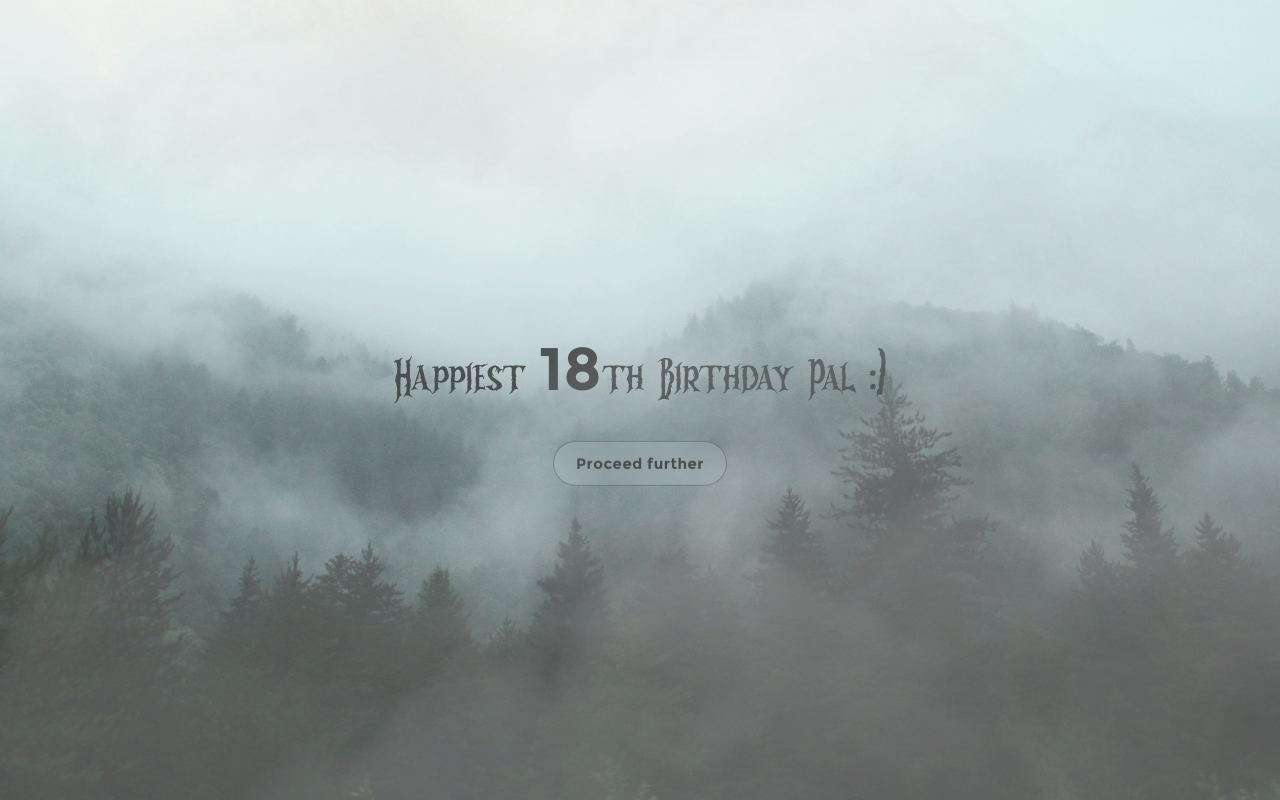
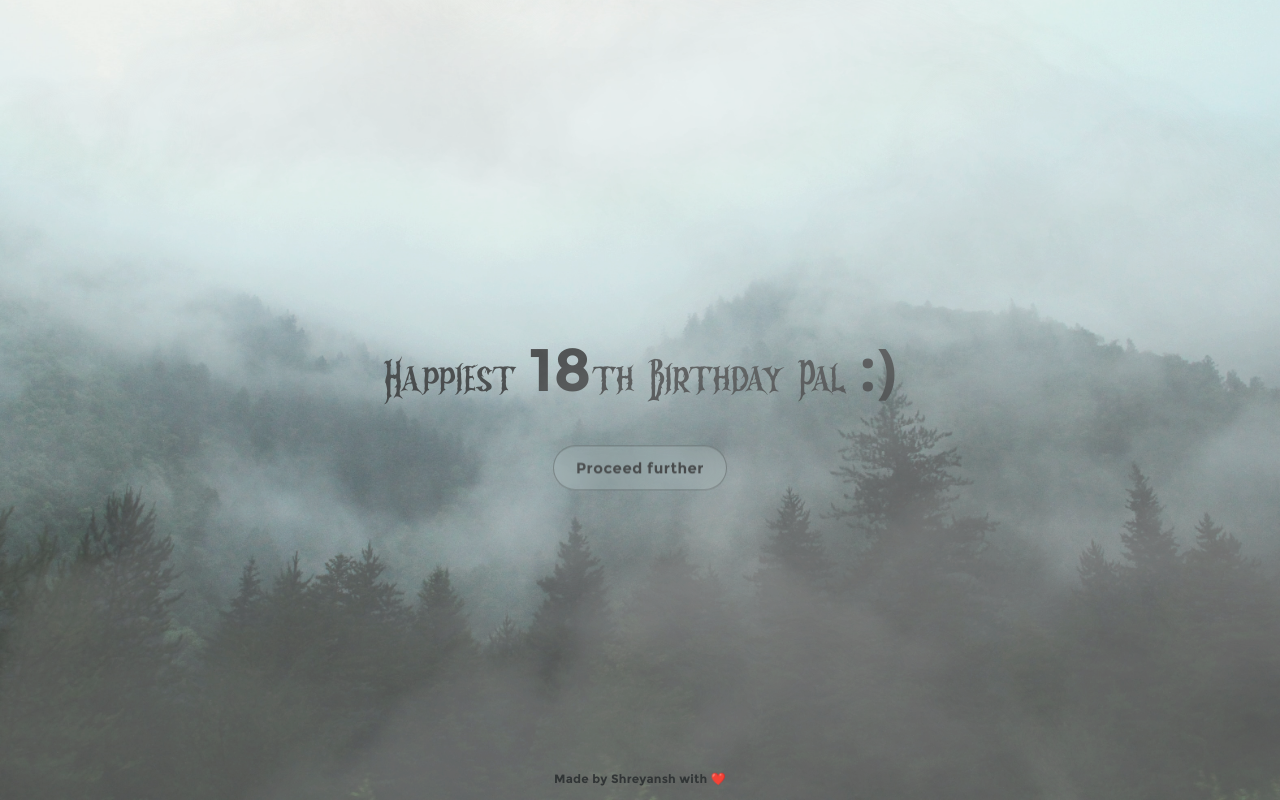
Before and after one commit to Shreyanshh-py/Palbirthdayy, a plain HTML site: page index.html in a window 1280 px wide. Drawn offline with nearby package versions, Linux system fonts and the light colour scheme.

Commit message:
Update footer and styles

```diff
--- a/index.html
+++ b/index.html
@@ -79,7 +79,7 @@
       <div class="main-body container">
         <section class="landing-page container">
           <div class="hero-content">
-            <div class="bg-text">Happiest <span class="bg-text__num">18</span>th Birthday Pal :)</div>
+            <div class="bg-text">Happiest <span class="bg-text__num">18</span>th Birthday Pal <span class="smiley">:)</span></div>
             <a class="proceed-btn" href="letters.html">Proceed further</a>
           </div>
           <img src="./Assets/Graphics/fog-cloud.png" class="fog" />
@@ -93,6 +93,8 @@
         </section>
       </div>
     </main>
+
+    <footer class="made-by">Made by Shreyansh with ❤️</footer>
 
     <script
       src="https://cdnjs.cloudflare.com/ajax/libs/gsap/3.12.4/gsap.min.js"
--- a/style.css
+++ b/style.css
@@ -25,6 +25,25 @@ body {
   height:100vh;
   overflow: hidden;
   font-family: "Monte";
+}
+
+.smiley {
+  font-family: system-ui, -apple-system, "Segoe UI", Roboto, Arial, sans-serif;
+  font-weight: 600;
+}
+
+.made-by {
+  position: fixed;
+  left: 0;
+  right: 0;
+  bottom: 14px;
+  z-index: 25;
+  text-align: center;
+  color: #313536;
+  font-family: "MonteBold", "Monte";
+  font-size: 12px;
+  letter-spacing: 0.2px;
+  pointer-events: none;
 }
 
 /* Basic Config------------------------------------------------------------------------------------ */
```
